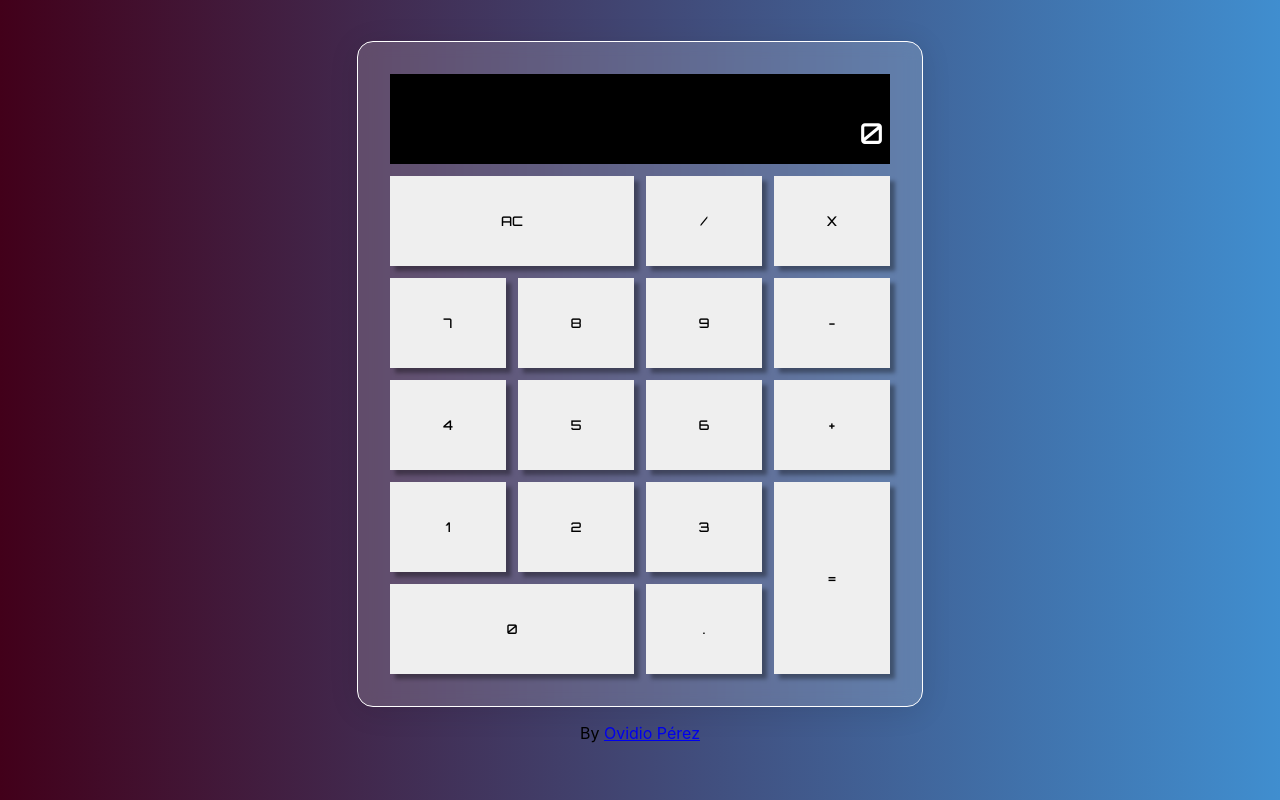
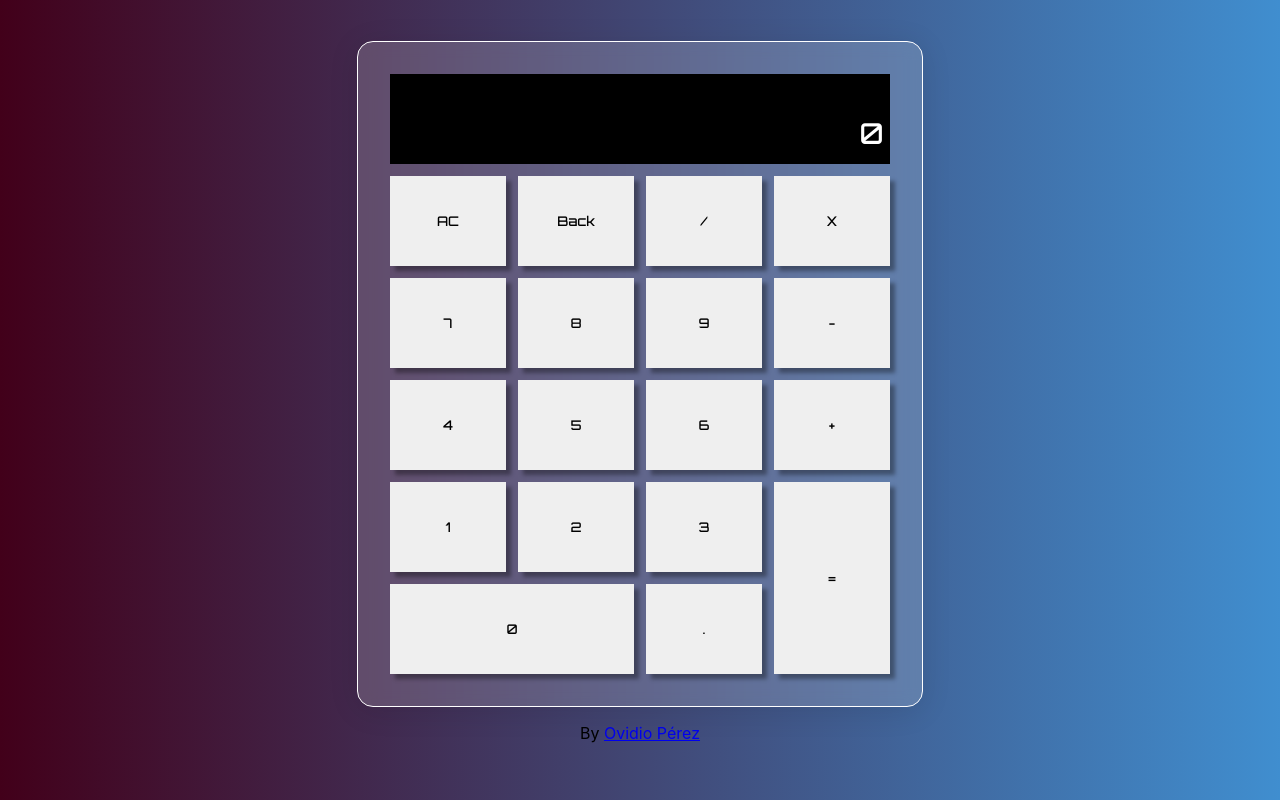
Before and after one commit to ovirex/javascript-calculator-fcc, a React (Create React App) app: page / in a window 1280 px wide. Built offline with nearby package versions, Linux system fonts and the light colour scheme; the HTML template or start-up script is replaced by a standard one.

Commit message:
Add 'back' button to delete only one item

```diff
--- a/src/App.css
+++ b/src/App.css
@@ -59,7 +59,11 @@
 }
 
 .button#clear {
-    grid-column: 1 / 3;
+    grid-column: 1 / 2;
+}
+
+.button#delete {
+    grid-column: 2 / 2;
 }
 
 .button#zero {
--- a/src/App.js
+++ b/src/App.js
@@ -18,6 +18,7 @@ class App extends React.Component {
         this.makeCalculation = this.makeCalculation.bind(this);
         this.handleDigitLimit = this.handleDigitLimit.bind(this);
         this.handleClearDigitLimit = this.handleClearDigitLimit.bind(this);
+        this.handleDeleteItem = this.handleDeleteItem.bind(this);
     }
 
     handleClearMemory(e) {
@@ -168,6 +169,24 @@ class App extends React.Component {
         }));
     }
 
+    handleDeleteItem() {
+        if (this.state.equalHasBeenClicked) {
+            this.handleClearMemory();
+            return;
+        }
+        this.setState((state, props) => {
+            let newDisplayMemory = state.displayMemory;
+            let newDisplay = state.display.split("");
+            newDisplayMemory.pop();
+            newDisplay.pop();
+
+            return {
+                displayMemory: newDisplayMemory,
+                display: newDisplay.join(""),
+            };
+        });
+    }
+
     render() {
         return (
             <div style={{ margin: "0 auto", textAlign: "center" }}>
@@ -180,6 +199,11 @@ class App extends React.Component {
                         key-value="AC"
                         id="clear"
                         button-function={this.handleClearMemory}
+                    />
+                    <AppButton
+                        key-value="Back"
+                        id="delete"
+                        button-function={this.handleDeleteItem}
                     />
                     <AppButton
                         key-value="/"
```
